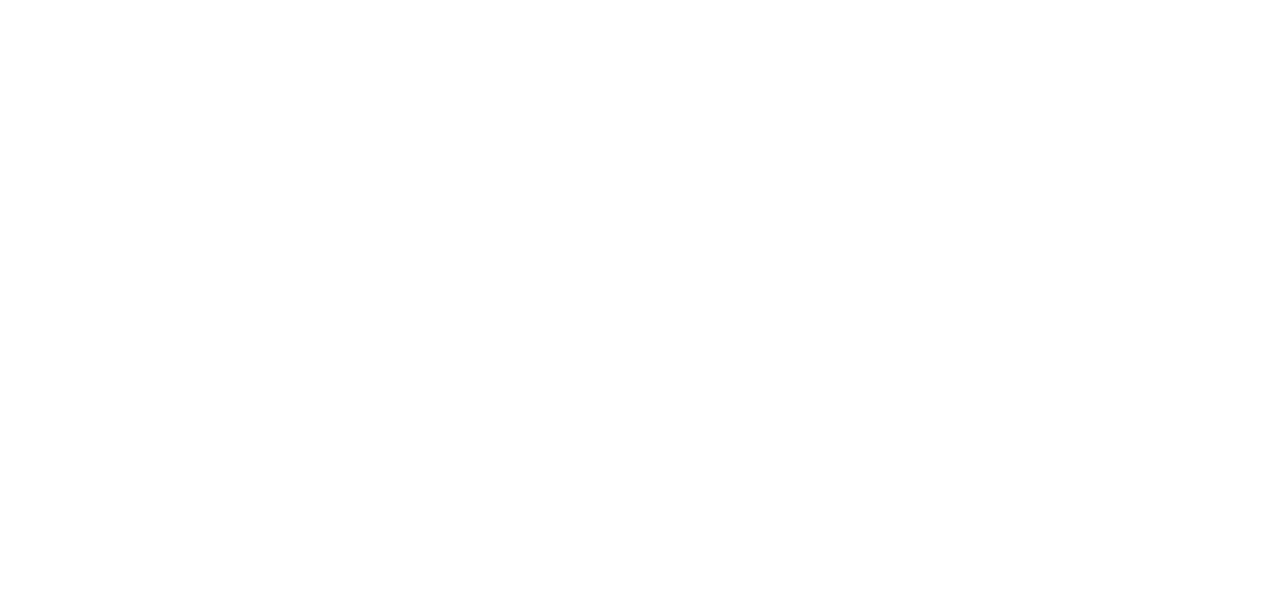
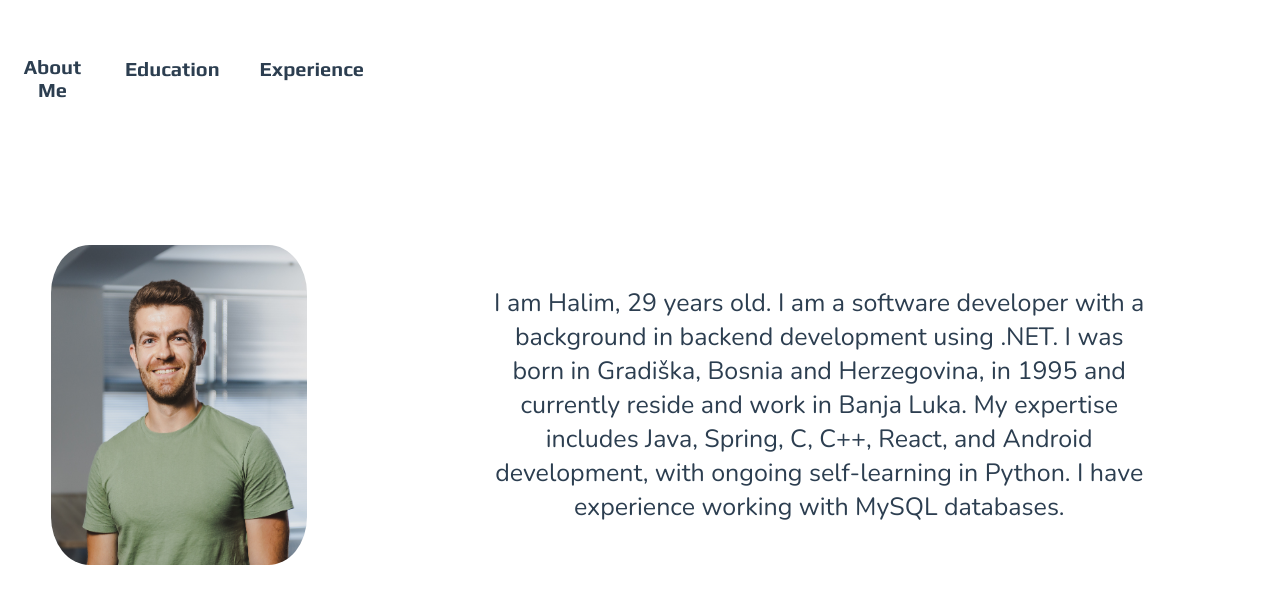
Before and after one commit to HalimBacic/iamhalim, a Vue app: page / in a window 1280 px wide. Shown: the part 755-1358 px from the top of the page. Before the commit the page ends 800 px from the top, so only its background shows below. Built offline with nearby package versions, Linux system fonts and the light colour scheme.

Commit message:
New portfolio

```diff
--- a/src/App.vue
+++ b/src/App.vue
@@ -7,6 +7,9 @@
       </div>
       <InfoText></InfoText>
     </div>
+    <div class="cv" id="cvId">
+      <CvComponent></CvComponent>
+    </div>
   </div>
 </template>
 
@@ -14,13 +17,15 @@
 import InfoText from "./components/InfoText.vue";
 import GraphComponent from "./components/Graph.vue";
 import NavigationComponent from './components/NavigationComponent.vue';
+import CvComponent from "./components/CvComponent.vue";
 
 export default {
   name: "App",
   components: {
     InfoText,
     GraphComponent,
-    NavigationComponent
+    NavigationComponent,
+    CvComponent
   },
 };
 </script>
@@ -36,14 +41,21 @@ body, #app {
   -moz-osx-font-smoothing: grayscale;
   text-align: center;
   color: #2c3e50;
+  height: 100vh;
+}
+
+.cv
+{
+  height: 100%;
 }
 
 .containerTwo
 {
   display: flex;
+  height: 100vh;
 }
 
-.section
+.ContainerOne
 {
   height:100vh;
 }
--- /dev/null
+++ b/src/components/AboutContainer.vue
@@ -0,0 +1,60 @@
+<template>
+    <div class="container">
+            <div class="left">
+                <img class="imageclass" src="../assets/cv slika.jpg">
+            </div>
+            <div class="right">
+                I am Halim, 29 years old. I am a software developer with a background in backend development using .NET.
+                I was born in Gradiška, Bosnia and Herzegovina, in 1995 and currently reside and work in Banja Luka.
+                My expertise includes Java, Spring, C, C++, React, and Android development, with ongoing self-learning in Python.
+                I have experience working with MySQL databases.
+            </div>
+    </div>
+</template>
+
+<script>
+
+    export default {
+        name:"AboutContainer"
+
+}
+</script>
+
+<style scoped>
+    div
+    {
+        width:100vw;
+        height:70%;
+    }
+
+    .container
+    {
+        display: flex;
+        flex-direction: row;
+    }
+
+    .left
+    {
+        width: 35%;
+    }
+
+    .right
+    {
+        width:65%;
+        font-family: 'Nunito', sans-serif;
+        font-size: 25px;
+        font-weight: 400;
+        display: grid;
+        place-items: center;
+        padding: 10%;
+    }
+
+    .imageclass
+    {
+        border-radius: 15%;
+        height:40vh;
+        width:20vw;
+        margin-top:18vh;
+    }
+
+</style>
--- /dev/null
+++ b/src/components/CvComponent.vue
@@ -0,0 +1,119 @@
+<template>
+  <div>
+    <div class="navcontainer">
+      <button @click="changeComponent('AboutContainer')">
+        About Me
+      </button>
+      <button @click="changeComponent('EducationContainer')">
+        Education
+      </button>
+      <button @click="changeComponent('ExperienceContainer')">
+        Experience
+      </button>
+    </div>
+    <div class="cvcontainer">
+      <transition name="slide" mode="out-in">
+        <component :is="activeComponent" :key="activeComponent" />
+      </transition>
+    </div>
+  </div>
+</template>
+
+<script>
+import AboutContainer from "./AboutContainer.vue";
+import EducationContainer from "./EducationContainer.vue";
+import ExperienceContainer from "./ExperienceContainer.vue";
+
+export default {
+  name: "CvComponent",
+  components: {
+    AboutContainer,
+    EducationContainer,
+    ExperienceContainer,
+  },
+  data() {
+    return {
+      activeComponent: "AboutContainer",
+    };
+  },
+  methods: {
+    changeComponent(componentName) {
+      this.activeComponent = componentName;
+    }
+  }
+};
+</script>
+
+<style scoped>
+div{
+  height:70%;
+}
+
+.content {
+  position: relative;
+  width: 100vw;
+  height: 100vh;
+  overflow: hidden;
+}
+
+.cvcontainer {
+  display: flex;
+  flex-direction: row;
+  height: 90vh;
+}
+
+.navcontainer {
+  display: flex;
+  flex-direction: row;
+  width: 30%;
+  justify-content: space-around;
+  font-family: "Play", sans-serif;
+  font-weight: 600;
+  position: relative;
+  height: 10%;
+}
+
+button {
+  padding: 10px 20px;
+  color: black;
+  border: none;
+  cursor: pointer;
+  border-radius: 5px;
+  font-family: "Play", sans-serif;
+  font-weight: 600;
+  color: #2c3e50;
+  font-size:20px;
+  background-color: transparent;
+  padding-bottom: 20px;
+}
+
+.slide-enter-active {
+  animation: slide-in 0.5s ease-out forwards;
+}
+
+.slide-leave-active {
+  animation: slide-out 0.5s ease-in forwards;
+}
+
+@keyframes slide-in {
+  from {
+    transform: translateX(100%);
+    opacity: 0;
+  }
+  to {
+    transform: translateX(0);
+    opacity: 1;
+  }
+}
+
+@keyframes slide-out {
+  from {
+    transform: translateX(0);
+    opacity: 1;
+  }
+  to {
+    transform: translateX(-100%);
+    opacity: 0;
+  }
+}
+</style>
--- /dev/null
+++ b/src/components/EducationContainer.vue
@@ -0,0 +1,106 @@
+<template>
+    <div class="main">
+      <div class="container">
+        <div class="horizontal-line">
+          <!-- Prva linija -->
+          <div class="vertical-line top"></div>
+          <div class="text top left">
+            <strong>2010 - 2014</strong><br />
+            <em>Gimnasium Gradiska</em>
+          </div>
+
+          <!-- Druga linija -->
+          <div class="vertical-line bottom"></div>
+          <div class="text bottom right">
+            <strong>2014 - 2021</strong><br />
+            <em>Faculty of Electroengineering Banja Luka</em>
+          </div>
+        </div>
+      </div>
+    </div>
+  </template>
+
+  <script>
+  export default {
+    name: "AboutContainerTimeline",
+  };
+  </script>
+
+  <style scoped>
+  .main {
+    width: 100vw;
+    height: 100vh;
+    display: flex;
+    justify-content: center;
+    align-items: center;
+  }
+
+  .container {
+    position: relative;
+    width: 80%;
+    height: 200px;
+    display: flex;
+    justify-content: center;
+    align-items: center;
+  }
+
+  .horizontal-line {
+    width: 100%;
+    height: 2px;
+    background-color: black;
+    position: relative;
+  }
+
+  /* Stil za vertikalne linije */
+  .vertical-line {
+    width: 2px;
+    background-color: black;
+    position: absolute;
+  }
+
+  /* Prva vertikalna linija (levo, gore) */
+  .vertical-line.top {
+    top: -40px;
+    left: 25%;
+    height: 40px; /* Postavljeno da ne prelazi horizontalnu liniju */
+  }
+
+  /* Druga vertikalna linija (desno, dole) */
+  .vertical-line.bottom {
+    bottom: -40px;
+    left: 75%;
+    height: 40px; /* Postavljeno da ne prelazi horizontalnu liniju */
+  }
+
+  /* Stil za tekst */
+  .text {
+    position: absolute;
+    font-size: 16px;
+    color: black;
+    background-color: white;
+    padding: 8px 12px;
+    border-radius: 5px;
+    width: 200px;
+    text-align: center;
+    box-shadow: 2px 2px 5px rgba(0, 0, 0, 0.1);
+  }
+
+  /* Tekst iznad linije (gore) */
+  .text.top {
+    top: -100px;
+  }
+
+  /* Tekst ispod linije (dole) */
+  .text.bottom {
+    bottom: -150px;
+  }
+
+  /* Pozicioniranje teksta */
+  .text.left {
+    left: 15%;
+  }
+
+  .text.right {
+    left: 65%;
+  }
+  </style>
--- /dev/null
+++ b/src/components/ExperienceContainer.vue
@@ -0,0 +1,132 @@
+<template>
+    <div class="main">
+      <div class="container">
+        <div class="horizontal-line">
+          <!-- Prva linija -->
+          <div class="vertical-line top"></div>
+          <div class="text top left">
+            <strong>Intern Software Developer</strong><br />
+            <em>Alea Partners</em><br />
+            <span>2021 - 2022</span><br />
+            Refactoring of existing applications.<br />
+            Gambling games backend API for three company games.<br />
+            Database projection for those games.<br />
+            AleaMiddleware application for project communication.
+          </div>
+
+          <!-- Druga linija -->
+          <div class="vertical-line bottom"></div>
+          <div class="text bottom right">
+            <strong>Software Developer</strong><br />
+            <em>Alea Partners</em><br />
+            <span>2022 - 2024</span><br />
+            Application maintenance for production apps.<br />
+            Database maintenance and projections.
+          </div>
+
+          <!-- Treća linija -->
+          <div class="vertical-line extra-top"></div>
+          <div class="text top right">
+            <strong>Software Developer</strong><br />
+            <em>Asseco</em><br />
+            <span>2024 - now</span><br />
+            Server-side Java projects.
+          </div>
+        </div>
+      </div>
+    </div>
+  </template>
+
+  <script>
+  export default {
+    name: "AboutContainerTimeline",
+  };
+  </script>
+
+  <style scoped>
+  .main {
+    width: 100vw;
+    height: 90vh;
+    display: flex;
+    justify-content: center;
+    align-items: center;
+  }
+
+  .container {
+    position: relative;
+    width: 100%;
+    height: 250px;
+    display: flex;
+    justify-content: center;
+    align-items: center;
+  }
+
+  .horizontal-line {
+    width: 80%;
+    height: 2px;
+    background-color: black;
+    position: relative;
+  }
+
+  /* Stil za vertikalne linije */
+  .vertical-line {
+    width: 2px;
+    height: 60px;
+    background-color: black;
+    position: absolute;
+  }
+
+  /* Prva vertikalna linija (levo, gore) */
+  .vertical-line.top {
+    top: -60px;
+    left: 20%;
+  }
+
+  /* Druga vertikalna linija (desno, dole) */
+  .vertical-line.bottom {
+    bottom: -60px;
+    left: 50%;
+  }
+
+  /* Treća vertikalna linija (desno, gore) */
+  .vertical-line.extra-top {
+    top: -60px;
+    left: 80%;
+  }
+
+  /* Stil za tekst */
+  .text {
+    position: absolute;
+    font-size: 14px;
+    color: black;
+    background-color: white;
+    padding: 8px 12px;
+    border-radius: 5px;
+    width: 180px;
+    text-align: center;
+    box-shadow: 2px 2px 5px rgba(0, 0, 0, 0.1);
+  }
+
+  /* Tekst iznad linije (gore) */
+  .text.top {
+    top: -250px;
+  }
+
+  /* Tekst ispod linije (dole) */
+  .text.bottom {
+    bottom: -200px;
+  }
+
+  /* Pozicioniranje teksta */
+  .text.left {
+    left: 12%;
+  }
+
+  .text.right {
+    left: 42%;
+  }
+
+  .text.right:last-of-type {
+    left: 72%;
+  }
+  </style>
--- a/src/components/Graph.vue
+++ b/src/components/Graph.vue
@@ -20,7 +20,7 @@
     background-size:cover;
     position: relative;
     top:10vh;
-    left:10vw;
+    left:8vw;
     z-index: -10;
 }
 </style>
--- a/src/components/NavigationComponent.vue
+++ b/src/components/NavigationComponent.vue
@@ -1,35 +1,40 @@
 <template>
   <div class="navigation">
-        <div class="btn">About me</div>
-        <div class="btn">Contacts</div>
+    <div class="btn" @click="scrollTo('cvId')">About me</div>
+    <div class="btn" @click="scrollTo('')">Contacts</div>
   </div>
 </template>
 
-<script>
-
+<script scoped>
 export default {
-        name:"navigationComponent"
-
-
+  name: "navigationComponent",
+  methods: {
+    scrollTo(sectionId) {
+      const section = document.getElementById(sectionId);
+      if (section) {
+        section.scrollIntoView({ behavior: "smooth" });
       }
+      else
+        console.warn(`Element with id '${sectionId}' not found.`);
+    },
+  },
+};
 </script>
 
 <style>
-    .navigation
-    {
-        display:flex;
+.navigation {
+  display: flex;
   flex-direction: row;
-        width:30%;
+  width: 30%;
   justify-content: space-around;
   font-family: "Play", sans-serif;
   font-weight: 600;
-        top:10vh;
+  top: 10vh;
   position: relative;
   height: 10%;
 }
 
-    .btn:hover{
+.btn:hover {
   cursor: pointer;
 }
-
 </style>
```
Also changed, not shown: src/assets/cv slika.jpg (added). Lines whose indentation alone changed are shown as unchanged.
